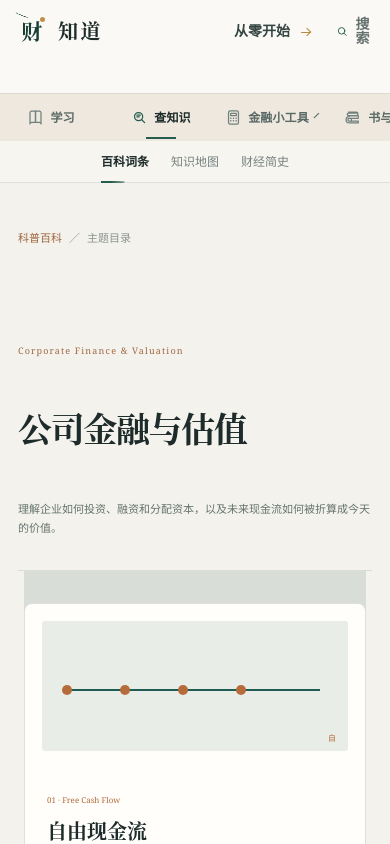
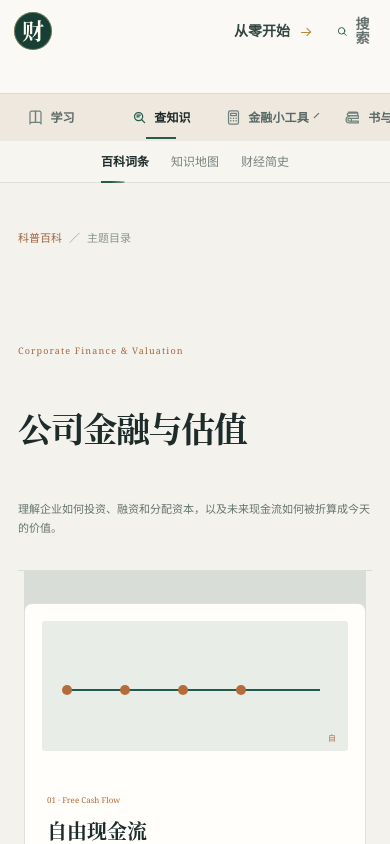
Before and after one commit to hugo8680/caizhidao, a Next.js app: page /knowledge/category/corporate-finance/ in a window 390 px wide. Shown: the top 844 px of the page. Built offline with nearby package versions, Linux system fonts and the light colour scheme.

Commit message:
Use responsive Caizhidao logo variants

```diff
--- a/app/brand-lockup-v7.css
+++ /dev/null
@@ -1,136 +0,0 @@
-/* Brand lockup v7: an open coin-ring, a clear Chinese wordmark, and a compact library signature. */
-
-body .site-chrome .platform-brand {
-  gap: 11px;
-  text-decoration: none;
-}
-
-body .site-chrome .platform-brand .brand-emblem {
-  width: 44px;
-  height: 44px;
-  flex: 0 0 44px;
-  display: grid;
-  place-items: center;
-  overflow: visible;
-  border: 0;
-  border-radius: 50%;
-  background: transparent;
-  box-shadow: none;
-  isolation: isolate;
-  position: relative;
-}
-
-body .site-chrome .platform-brand .brand-emblem::before {
-  content: '';
-  position: absolute;
-  inset: 1px;
-  z-index: -1;
-  border: 1.5px solid var(--cz-green-deep);
-  border-top-color: transparent;
-  border-right-color: #c28d47;
-  border-radius: 50%;
-  background: rgba(255, 254, 250, .54);
-  transform: rotate(22deg);
-}
-
-body .site-chrome .platform-brand .brand-emblem::after {
-  content: '';
-  width: 6px;
-  height: 6px;
-  display: block;
-  position: absolute;
-  top: 4px;
-  right: 5px;
-  border: 2px solid #faf9f5;
-  border-radius: 50%;
-  background: #c28d47;
-  box-sizing: content-box;
-  opacity: 1;
-}
-
-body .site-chrome .platform-brand .brand-emblem > i {
-  position: static;
-  z-index: 1;
-  color: var(--cz-green-deep);
-  font: normal 720 25px/1 var(--cz-serif);
-  letter-spacing: -.08em;
-  transform: translate(-1px, -1px);
-}
-
-body .site-chrome .platform-brand.active .brand-emblem,
-body .site-chrome .platform-brand:hover .brand-emblem {
-  border: 0;
-  background: transparent;
-  box-shadow: none;
-  transform: none;
-}
-
-body .site-chrome .platform-brand:hover .brand-emblem::before {
-  border-left-color: #c28d47;
-}
-
-body .site-chrome .brand-wordmark {
-  width: auto;
-  height: auto;
-  display: grid;
-  gap: 6px;
-  overflow: visible;
-}
-
-body .site-chrome .brand-wordmark b {
-  color: var(--cz-ink);
-  font: 720 23px/.86 var(--cz-serif);
-  letter-spacing: .14em;
-  white-space: nowrap;
-}
-
-body .site-chrome .brand-wordmark small {
-  display: flex;
-  align-items: center;
-  gap: 6px;
-  color: var(--cz-muted);
-  font: 600 8px/1 var(--cz-sans);
-  letter-spacing: .12em;
-  white-space: nowrap;
-}
-
-body .site-chrome .brand-wordmark small > span:last-child {
-  color: #687873;
-  font-size: 9px;
-  letter-spacing: .08em;
-}
-
-body .site-chrome .brand-wordmark small > i {
-  width: 3px;
-  height: 3px;
-  flex: 0 0 3px;
-  display: block;
-  border-radius: 50%;
-  background: #c28d47;
-}
-
-body .site-chrome .platform-brand:focus-visible {
-  outline: 2px solid rgba(23, 63, 54, .28);
-  outline-offset: 5px;
-  border-radius: 4px;
-}
-
-@media (max-width: 640px) {
-  body .site-chrome .platform-brand { height: 62px; gap: 8px; }
-
-  body .site-chrome .platform-brand .brand-emblem {
-    width: 36px;
-    height: 36px;
-    flex-basis: 36px;
-  }
-
-  body .site-chrome .platform-brand .brand-emblem > i { font-size: 21px; }
-  body .site-chrome .platform-brand .brand-emblem::after { width: 5px; height: 5px; top: 2px; right: 3px; }
-  body .site-chrome .brand-wordmark { gap: 0; }
-  body .site-chrome .brand-wordmark b { font-size: 20px; letter-spacing: .12em; }
-  body .site-chrome .brand-wordmark small { display: none; }
-}
-
-@media (prefers-reduced-motion: reduce) {
-  body .site-chrome .platform-brand .brand-emblem::before { transition: none; }
-}
--- /dev/null
+++ b/app/brand-lockup-v8.css
@@ -0,0 +1,78 @@
+/* Desktop uses the complete name as one logo. Mobile switches to a compact 财 mark. */
+
+body .site-chrome .platform-brand {
+  width: max-content;
+  min-width: 0;
+  gap: 0;
+  text-decoration: none;
+}
+
+body .site-chrome .brand-desktop-wordmark {
+  width: auto;
+  height: auto;
+  display: block;
+  overflow: visible;
+  border: 0;
+  border-radius: 0;
+  background: transparent;
+  box-shadow: none;
+  color: var(--cz-green-deep);
+  font: 760 28px/.92 var(--cz-serif);
+  letter-spacing: .12em;
+  text-rendering: geometricPrecision;
+  white-space: nowrap;
+  transform: translateY(-1px);
+}
+
+body .site-chrome .platform-brand.active .brand-desktop-wordmark,
+body .site-chrome .platform-brand:hover .brand-desktop-wordmark {
+  background: transparent;
+  box-shadow: none;
+  color: #102f29;
+  transform: translateY(-1px);
+}
+
+body .site-chrome .brand-mobile-mark { display: none; }
+
+body .site-chrome .platform-brand:focus-visible {
+  outline: 2px solid rgba(23, 63, 54, .28);
+  outline-offset: 6px;
+  border-radius: 3px;
+}
+
+@media (max-width: 640px) {
+  body .site-chrome .platform-brand {
+    width: 38px;
+    height: 62px;
+  }
+
+  body .site-chrome .brand-desktop-wordmark { display: none; }
+
+  body .site-chrome .brand-mobile-mark {
+    width: 38px;
+    height: 38px;
+    flex: 0 0 38px;
+    display: grid;
+    place-items: center;
+    overflow: hidden;
+    border: 0;
+    border-radius: 50%;
+    background: var(--cz-green-deep);
+    box-shadow: inset 0 0 0 1px rgba(229, 197, 124, .42);
+    color: #fffaf0;
+  }
+
+  body .site-chrome .brand-mobile-mark > i {
+    color: inherit;
+    font: normal 730 22px/1 var(--cz-serif);
+    letter-spacing: -.08em;
+    transform: translate(-1px, -1px);
+  }
+
+  body .site-chrome .platform-brand.active .brand-mobile-mark,
+  body .site-chrome .platform-brand:hover .brand-mobile-mark {
+    background: var(--cz-green-deep);
+    box-shadow: inset 0 0 0 1px rgba(229, 197, 124, .42);
+    transform: none;
+  }
+}
--- a/app/layout.tsx
+++ b/app/layout.tsx
@@ -5,7 +5,7 @@ import './globals.css';
 import './editorial-system.css';
 import './interface-policies-v5.css';
 import './interface-policies-v6.css';
-import './brand-lockup-v7.css';
+import './brand-lockup-v8.css';
 
 export const metadata: Metadata = {
   metadataBase: new URL('https://caizhidao.yrchr.com'),
--- a/components/site-header.tsx
+++ b/components/site-header.tsx
@@ -105,11 +105,8 @@ export function SiteHeader() {
     <div className={`site-chrome${isHome || isSearch ? ' compact' : ''}${activeGroup ? ` group-${activeGroup.key}` : ''}`}>
       <header className="platform-header">
         <a className={`platform-brand${isHome ? ' active' : ''}`} href="/" aria-label="财知道首页" aria-current={isHome ? 'page' : undefined}>
-          <span className="brand-emblem" aria-hidden="true"><i>财</i></span>
-          <span className="brand-wordmark">
-            <b>知道</b>
-            <small><span>CAI ZHI DAO</span><i aria-hidden="true" /><span>财经知识库</span></small>
-          </span>
+          <span className="brand-desktop-wordmark" aria-hidden="true">财知道</span>
+          <span className="brand-mobile-mark" aria-hidden="true"><i>财</i></span>
         </a>
 
         <nav className="primary-nav" aria-label="主要分区">
```
Also changed, not shown: public/favicon.svg.
